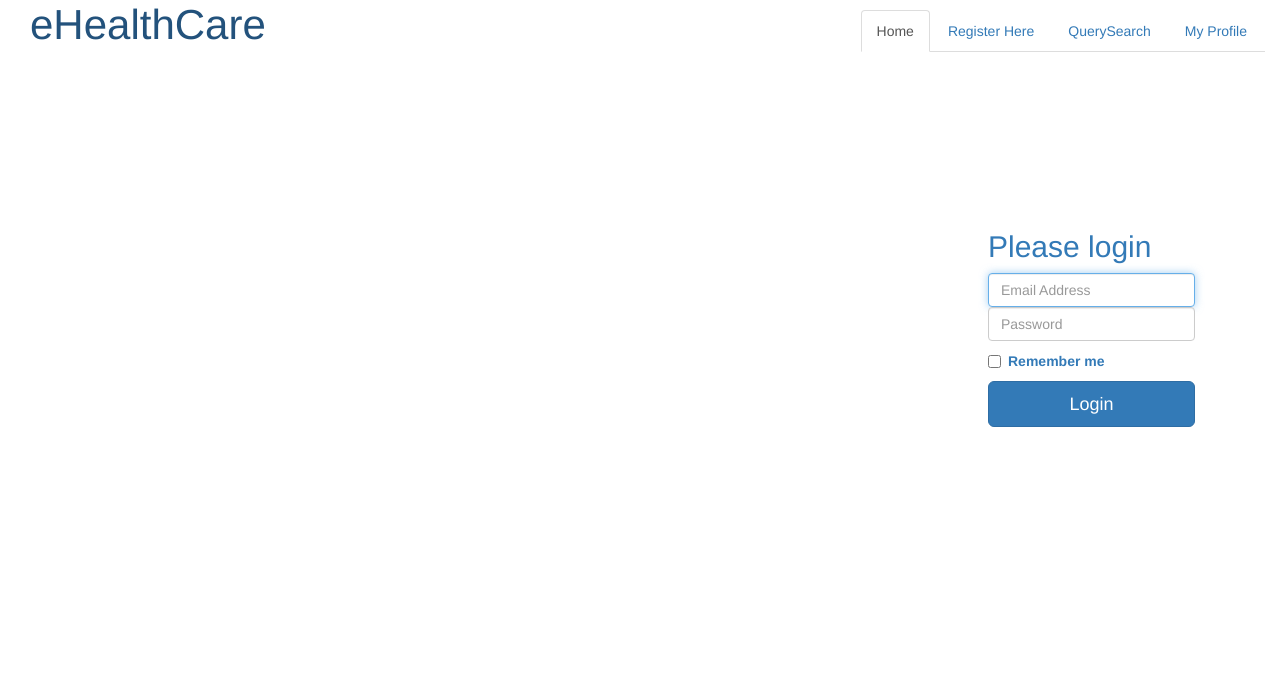
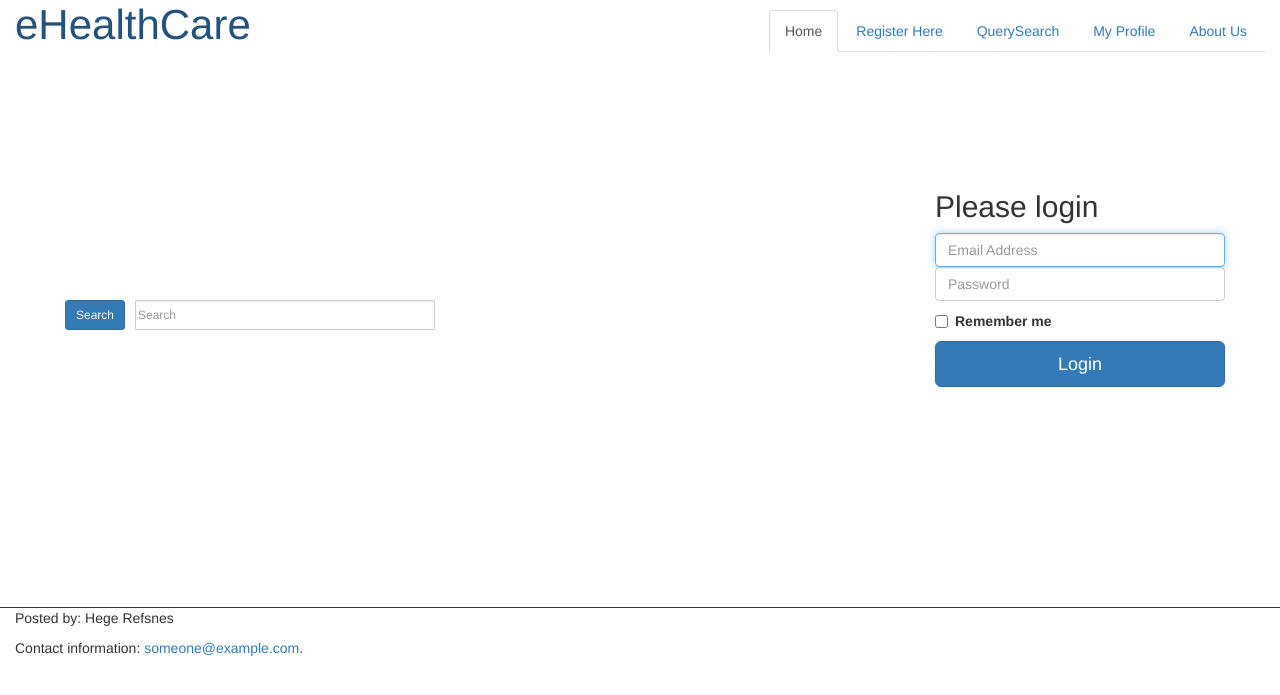
Before and after one commit to tuf22191/eHealthWebsiteProject, a Django app: page /generalSite/ in a window 1280 px wide. Shown: the top 695 px of the page. Run offline with Django 3.2, Linux system fonts and the light colour scheme; some libraries are stand-ins or nearby versions.

Commit message:
small template changes

```diff
--- a/eHealth/static/stylesheet.css
+++ b/eHealth/static/stylesheet.css
@@ -4,14 +4,15 @@
     }
 
 .main {
+
     margin-top: 100px;
     margin-left: 50px;
     }
 
-.sidebar {
-  float:right;
-  margin-right: 35px;
-  margin-top: 45px;
+.rightbar {
+    float:right;
+    margin-right: 40px;
+    margin-top: 150px;
 }
 
 .checkbox {
@@ -20,5 +21,28 @@
 
 .navbar-brand {
     font-size: 300%;
-    padding-left: 30px;
+    margin-right: 30px;
     }
+
+
+.search {
+    margin-top: 200px;
+    }
+
+
+.search input {
+        position: absolute;
+        width: 300px;
+        float: Left;
+        margin-left: 70px;
+        height: 30px;
+        line-height: 18px;
+        padding: 0 2px 0 2px;
+        border-radius:1px;
+    }
+
+footer {
+    margin-top: 220px;
+    position:relative;
+    border-top: 1px solid;;
+    }
--- a/eHealth/templates/generalSite/base_template.html
+++ b/eHealth/templates/generalSite/base_template.html
@@ -36,23 +36,32 @@
             <ul class="nav nav-tabs">
                 <li class="active"><a href="{% url 'index' %}">Home</a></li>
                 <li><a href="{% url 'registration_register' %}">Register Here</a></li>
-                <li><a href="#">QuerySearch
-                <li><a href="#">My Profile</li>
+                <li><a href="#">QuerySearch</a></li>
+                <li><a href="#">My Profile</a></li>
+                <li><a href="#">About Us</a></li>
             </ul>
         </div>
       </div>
     </div>
 
 
-    <div class="main">
+    <div class="col-sm-4 col-md-4 main">
         {% block body_block %}{% endblock %}
     </div>
 
 
-        <div class="col-sm-4 col-md-3 sidebar">
-                {% block side_block %} SIDE BAR CONTENT{% endblock %}
+    <div class="col-sm-4 col-md-3 rightbar">
+        {% block side_block %} SIDE BAR CONTENT {% endblock %}
+    </div>
 
-        </div>
+
+    <footer class="col-sm-9 col-md-6 col-lg-12">
+          <p>Posted by: Hege Refsnes</p>
+          <p>Contact information: <a href="mailto:someone@example.com">someone@example.com</a>.</p>
+    </footer>
+
+
+
     <!-- Bootstrap core JavaScript
     ================================================== -->
     <!-- Placed at the end of the document so the pages load faster -->
@@ -61,4 +70,9 @@
     <!-- IE10 viewport hack for Surface/desktop Windows 8 bug -->
     <script src="http://getbootstrap.com/assets/js/ie10-viewport-bug-workaround.js"></script>
   </body>
+
+
+
+
+
 </html>
--- a/eHealth/templates/generalSite/index.html
+++ b/eHealth/templates/generalSite/index.html
@@ -16,5 +16,20 @@
                 </form>
             </div>
         </div>
+{% endblock %}
+
+
+{% block body_block %}
+
+        <div class="container">
+
+
+            <div class="row">
+                <div class="search">
+                    <input type="text" class="form-control input-sm" maxlength="64" placeholder="Search" />
+                    <button type="submit" class="btn btn-primary btn-sm">Search</button>
+                </div>
+            </div>
+        </div>
 
 {% endblock %}
```
Also changed, not shown: 3 other files.
